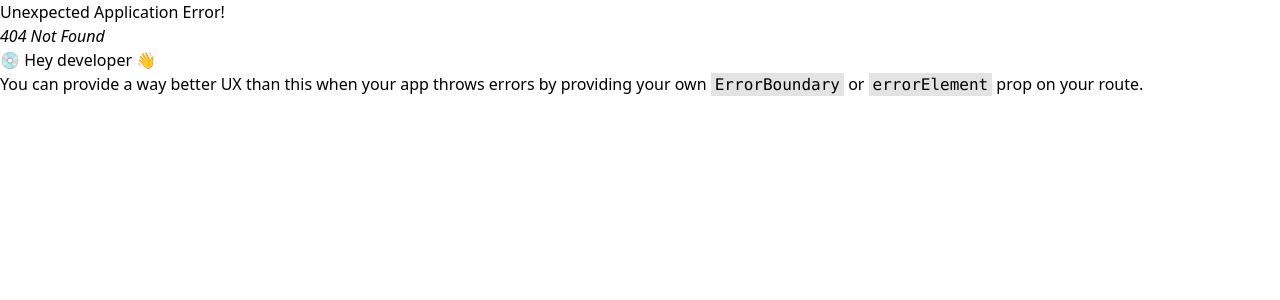
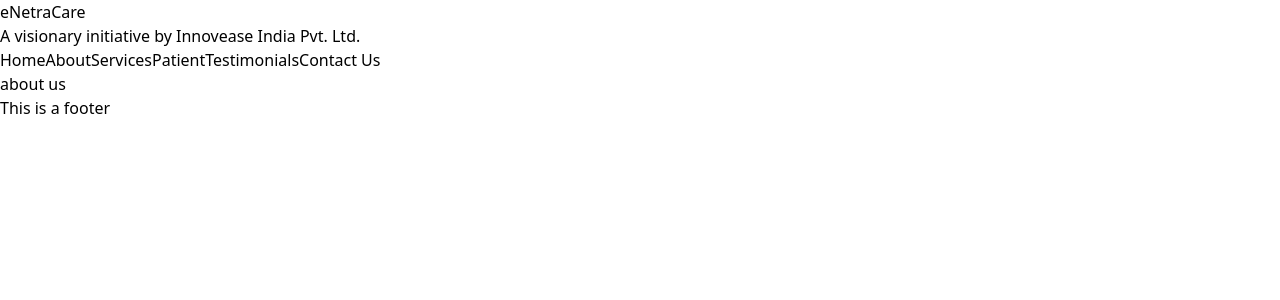
Before and after one commit to Crackstep/enetracare-vite, a React (Vite) app: page /about in a window 1280 px wide. Before the commit this address had no page. Shown: the top 300 px of the page. Built offline with nearby package versions, Linux system fonts and the light colour scheme.

Commit message:
added rest of the pages in the navbar

```diff
--- /dev/null
+++ b/src/components/AboutUs/About.jsx
@@ -0,0 +1,11 @@
+import React from 'react'
+
+function About() {
+  return (
+    <div>
+      about us
+    </div>
+  )
+}
+
+export default About
--- /dev/null
+++ b/src/components/Contact/ContactUs.jsx
@@ -0,0 +1,11 @@
+import React from 'react'
+
+function ContactUs() {
+  return (
+    <div>
+      Contacts
+    </div>
+  )
+}
+
+export default ContactUs
--- a/src/components/Header/Header.jsx
+++ b/src/components/Header/Header.jsx
@@ -1,9 +1,21 @@
 import React from 'react'
+import { Link } from 'react-router-dom'
 
 function Header() {
   return (
     <div>
-      This is a header
+      <div>
+        <Link to='/' >eNetraCare</Link>
+        <p className="tagline">A visionary initiative by Innovease India Pvt. Ltd. </p>
+      </div>
+      <div>
+        <Link to='/'>Home</Link>
+        <Link to='/about'>About</Link>
+        <Link to='/services'>Services</Link>
+        <Link to='/patient-resources'>Patient</Link>
+        <Link to='/testimonials'>Testimonials</Link>
+        <Link to='/contact-us'>Contact Us</Link>
+      </div>
     </div>
   )
 }
--- /dev/null
+++ b/src/components/Patients/Patients.jsx
@@ -0,0 +1,11 @@
+import React from 'react'
+
+function Patients() {
+  return (
+    <div>
+      Patieent Resources
+    </div>
+  )
+}
+
+export default Patients
--- /dev/null
+++ b/src/components/Services/Services.jsx
@@ -0,0 +1,12 @@
+import React from 'react'
+
+function Services() {
+  return (
+    <div>
+        Services
+
+    </div>
+  )
+}
+
+export default Services
--- /dev/null
+++ b/src/components/Testimonials/Testimonials.jsx
@@ -0,0 +1,11 @@
+import React from 'react'
+
+function Testimonials() {
+  return (
+    <div>
+      testimonials
+    </div>
+  )
+}
+
+export default Testimonials
--- a/src/main.jsx
+++ b/src/main.jsx
@@ -5,11 +5,21 @@ import './index.css'
 import { Route, RouterProvider, createBrowserRouter, createRoutesFromElements } from 'react-router-dom'
 import Layout from '../Layout.jsx'
 import Home from './components/Home/Home.jsx'
+import About from './components/AboutUs/About.jsx'
+import Services from './components/Services/Services.jsx'
+import Patients from './components/Patients/Patients.jsx'
+import Testimonials from './components/Testimonials/Testimonials.jsx'
+import Contact from './components/Contact/ContactUs.jsx'
 
 const router = createBrowserRouter(
   createRoutesFromElements(
     <Route path='/' element={<Layout />}>
       <Route path='' element={<Home />} />
+      <Route path='about' element={<About />} />
+      <Route path='services' element={<Services />} />
+      <Route path='patient-resources' element={<Patients />} />
+      <Route path='testimonials' element={<Testimonials />} />
+      <Route path='contact-us' element={<Contact />} />
     </Route>
   )
 )
```
Also changed, not shown: Notes.txt (added).
